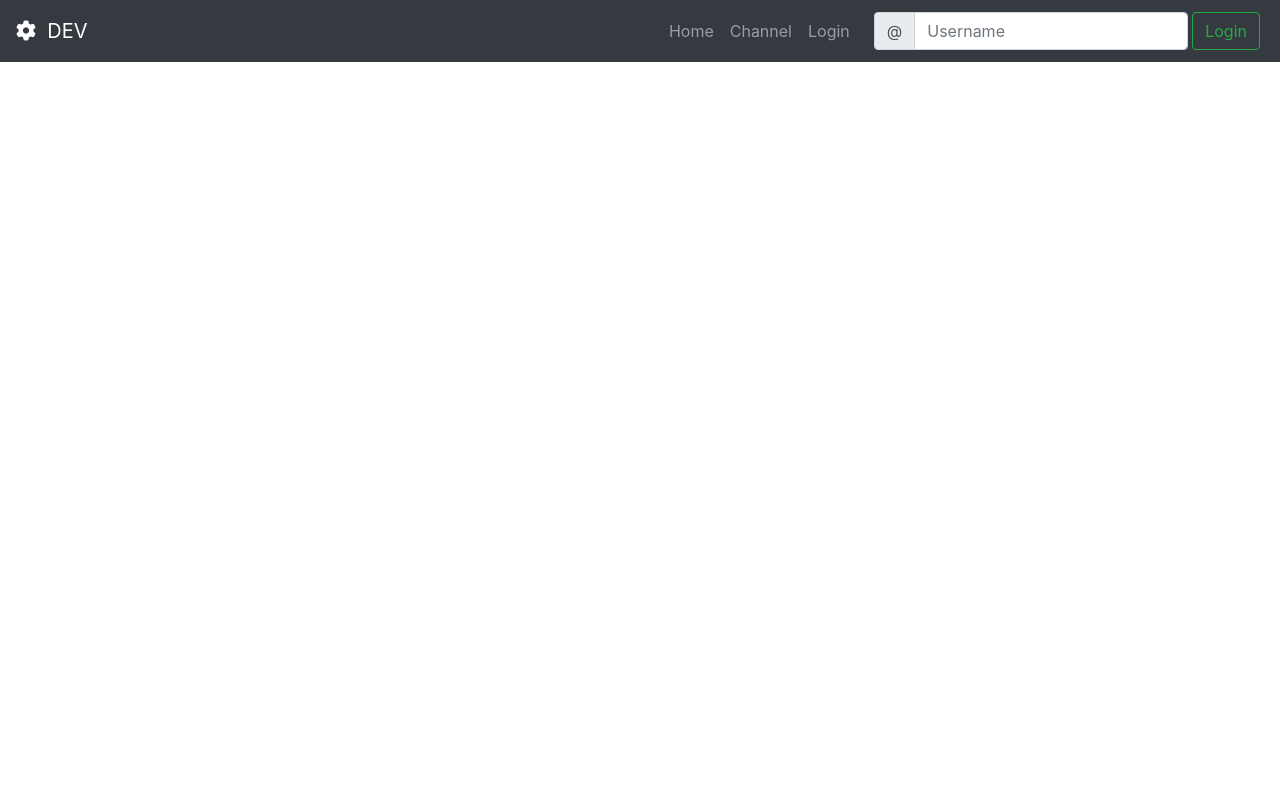
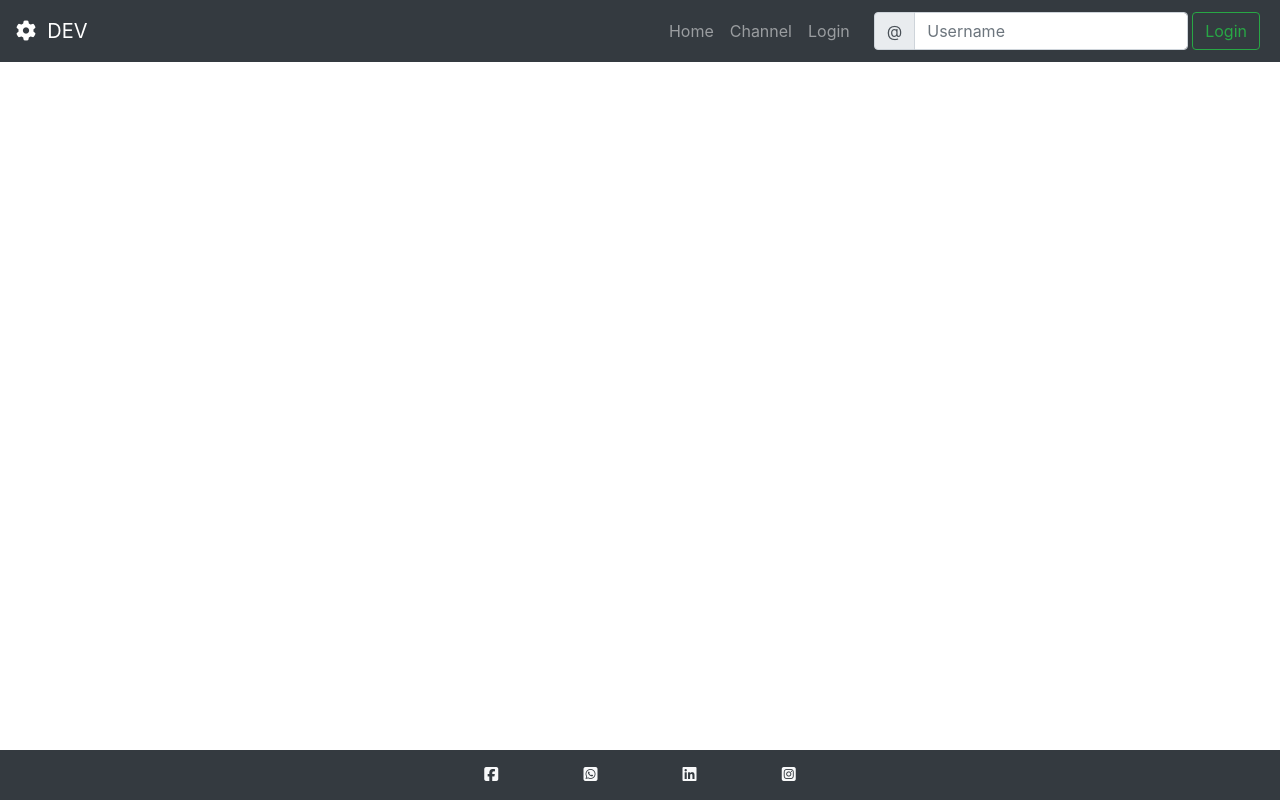
Before and after one commit to AndreDevLopes/Site_Responsivo, a React (Create React App) app: page / in a window 1280 px wide. Built offline with nearby package versions, Linux system fonts and the light colour scheme.

Commit message:
criado o footer

```diff
--- a/src/App.css
+++ b/src/App.css
@@ -36,3 +36,10 @@
     transform: rotate(360deg);
   }
 }
+
+.footer{
+  position: absolute;
+  bottom: 0;
+  width: 100%;
+  height: 50px;
+}
--- a/src/App.js
+++ b/src/App.js
@@ -1,4 +1,5 @@
 import React from 'react';
+import './App.css'
 
 
 function App() {
@@ -38,6 +39,20 @@ function App() {
 
     </nav>
 
+    <footer>
+        <div className=" footer bg-dark text-light text-center">
+        <div className="container col-6 col-lg-4 d-flex pt-3 justify-content-around ">
+              <i className="fab fa-facebook-square"></i>
+            <i class="fab fa-whatsapp-square"></i>
+            <i class="fab fa-linkedin"></i>
+            <i class="fab fa-instagram-square"></i>
+
+        </div>
+
+      </div>
+    </footer>
+
+
 
 
 
```
